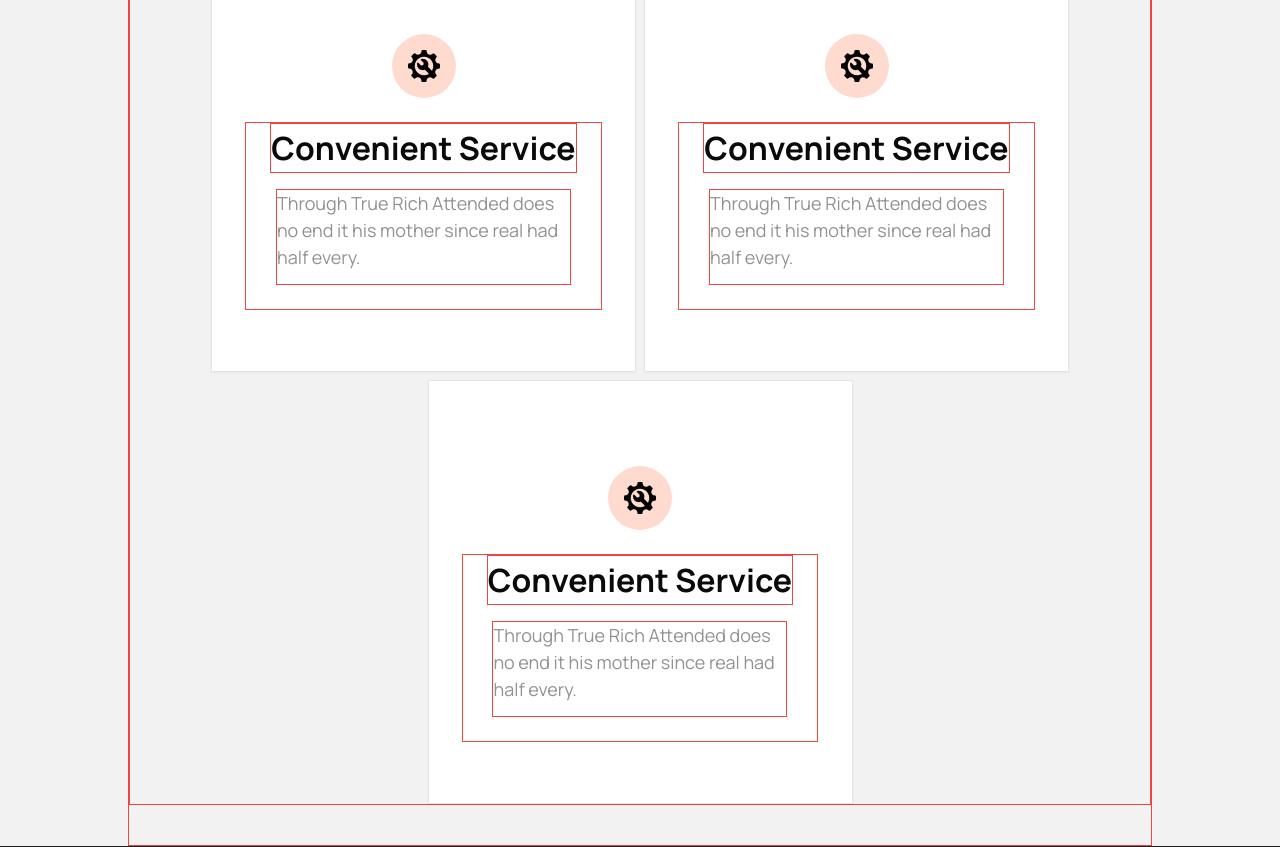
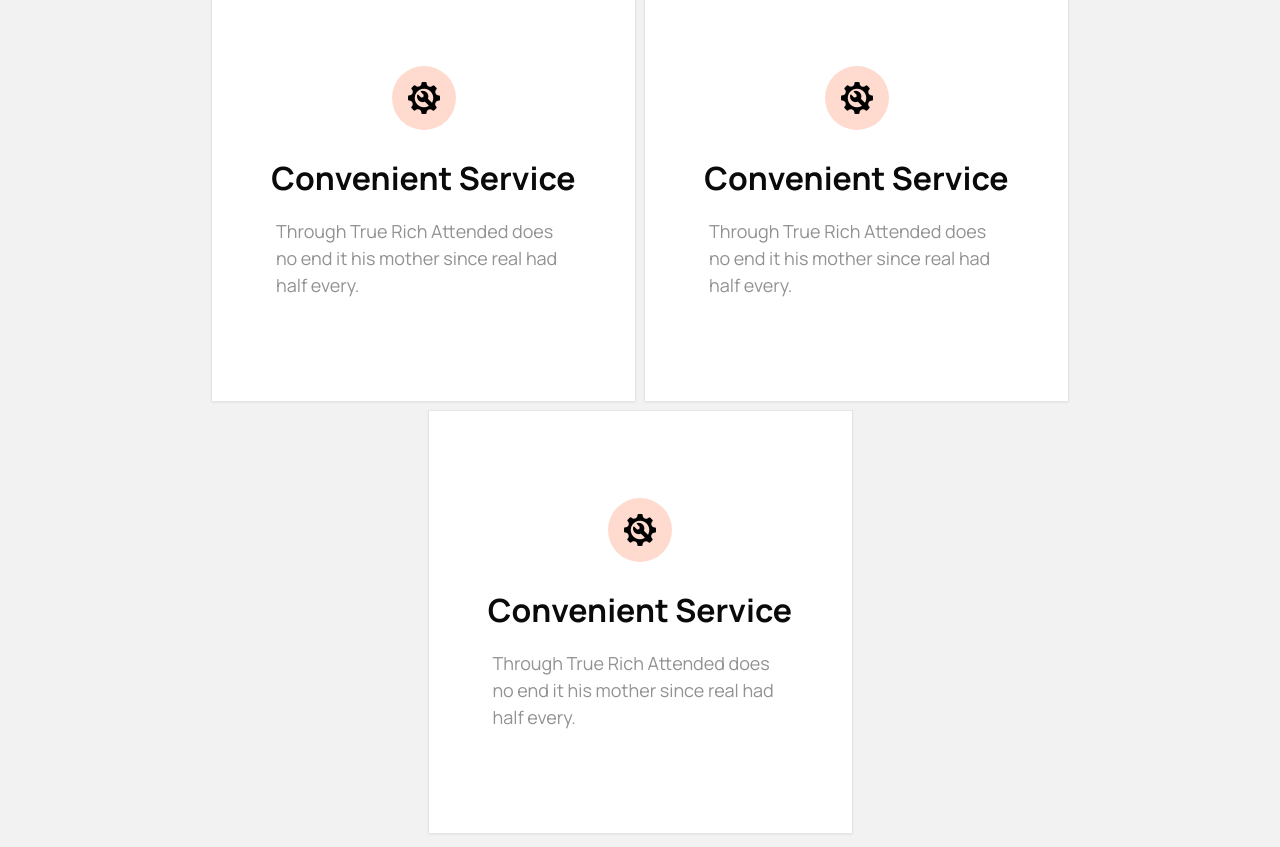
Before and after one commit to w3ngithub/revive-motors, a Next.js app: page /about in a window 1280 px wide. Shown: the part 1580-2427 px from the top of the page. Built offline with nearby package versions, Linux system fonts and the light colour scheme.

Commit message:
feat: about-card responsiveness added

```diff
--- a/src/components/custom-components/about-card.tsx
+++ b/src/components/custom-components/about-card.tsx
@@ -7,14 +7,14 @@ const AboutCard = () => {
   const { smallHeading, largeHeading, cards } = cardData;
 
   return (
-    <div className="bg-customColor-lightGrey">
-      <section className="container flex flex-row justify-center min-h-[100vh] max-w-[100vw] bg-customColor-lightGrey border border-red-500">
-        <div className="   flex flex-col justify-center items-center gap-8 my-10">
+    <div className="bg-customColor-lightGrey ">
+      <section className="container flex flex-row justify-center min-h-[100vh] max-w-[100vw] bg-customColor-lightGrey   ">
+        <div className="   flex flex-col justify-center items-center gap-[64px] my-10">
           <h2 className="text-h2 font-extrabold max-w-[858px] leading-tight text-center">
             Services we provide to our valued customers
           </h2>
-          <div className="container flex flex-row justify-center items-center flex-wrap gap-2 w-[100%%] max-2xl:w-[100%] border border-red-500">
-            <Card className="group flex flex-col justify-center items-center w-[425px] h-[424px] rounded-none  hover:cursor-pointer">
+          <div className="container flex flex-row justify-center items-center flex-wrap gap-2 w-[100%%] max-2xl:w-[100%]  ">
+            <Card className="group flex flex-col justify-center items-center w-[425px] h-[424px] rounded-none  hover:cursor-pointer    max-sm:w-[300px]">
               <CardHeader>
                 <CardTitle className="flex justify-center items-center">
                   <Image
@@ -26,17 +26,17 @@ const AboutCard = () => {
                   />
                 </CardTitle>
               </CardHeader>
-              <CardContent className="border border-red-500 flex flex-col justify-center items-center gap-4">
-                <p className="text-center text-t1 font-bold border border-red-500">
+              <CardContent className="  flex flex-col justify-center items-center gap-4">
+                <p className="text-center text-t1 font-bold  ">
                   Convenient Service
                 </p>
-                <p className="text-b1 text-customColor-grey max-w-[295px] min-h-[96px] border border-red-500  ">
+                <p className="text-b1 text-customColor-grey max-w-[295px] min-h-[96px]    ">
                   Through True Rich Attended does no end it his mother since
                   real had half every.
                 </p>
               </CardContent>
             </Card>
-            <Card className="group flex flex-col justify-center items-center w-[425px] h-[424px] rounded-none  hover:cursor-pointer">
+            <Card className="group flex flex-col justify-center items-center w-[425px] h-[424px] rounded-none  hover:cursor-pointer    max-sm:w-[300px]">
               <CardHeader>
                 <CardTitle className="flex justify-center items-center">
                   <Image
@@ -48,17 +48,17 @@ const AboutCard = () => {
                   />
                 </CardTitle>
               </CardHeader>
-              <CardContent className="border border-red-500 flex flex-col justify-center items-center gap-4">
-                <p className="text-center text-t1 font-bold border border-red-500">
+              <CardContent className="  flex flex-col justify-center items-center gap-4">
+                <p className="text-center text-t1 font-bold  ">
                   Convenient Service
                 </p>
-                <p className="text-b1 text-customColor-grey max-w-[295px] min-h-[96px] border border-red-500  ">
+                <p className="text-b1 text-customColor-grey max-w-[295px] min-h-[96px]    ">
                   Through True Rich Attended does no end it his mother since
                   real had half every.
                 </p>
               </CardContent>
             </Card>
-            <Card className="group flex flex-col justify-center items-center w-[425px] h-[424px] rounded-none  hover:cursor-pointer">
+            <Card className="group flex flex-col justify-center items-center w-[425px] h-[424px] rounded-none  hover:cursor-pointer    max-sm:w-[300px]">
               <CardHeader>
                 <CardTitle className="flex justify-center items-center">
                   <Image
@@ -70,11 +70,11 @@ const AboutCard = () => {
                   />
                 </CardTitle>
               </CardHeader>
-              <CardContent className="border border-red-500 flex flex-col justify-center items-center gap-4">
-                <p className="text-center text-t1 font-bold border border-red-500">
+              <CardContent className="  flex flex-col justify-center items-center gap-4">
+                <p className="text-center text-t1 font-bold  ">
                   Convenient Service
                 </p>
-                <p className="text-b1 text-customColor-grey max-w-[295px] min-h-[96px] border border-red-500  ">
+                <p className="text-b1 text-customColor-grey max-w-[295px] min-h-[96px]    ">
                   Through True Rich Attended does no end it his mother since
                   real had half every.
                 </p>
--- a/src/components/custom-components/about-quote.tsx
+++ b/src/components/custom-components/about-quote.tsx
@@ -15,7 +15,7 @@ const AboutQuote = () => {
           <AboutQuoteFirst />
         </div>
         <div className="col-span-5  h-[100%] ">
-          <div className="col-span-5 relative h-[773px]">
+          <div className="col-span-5 relative h-[773px] max-sm:mt-4">
             <Image
               src="/project/about-quote-car.png"
               alt="Car Pic"
```
